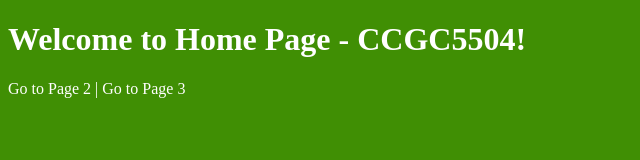
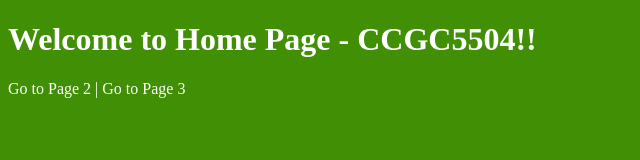
Before and after one commit to k31th1904/jenkins, a plain HTML site: page web/index.html in a window 1280 px wide. Shown: the full height of the page, 0-640 px from the left. Drawn offline with Linux system fonts and the light colour scheme.

Commit message:
modified html files

```diff
--- a/web/index.html
+++ b/web/index.html
@@ -5,7 +5,7 @@
         <link rel="stylesheet" type="text/css" href="styles.css">
     </head>
     <body>
-        <h1>Welcome to Home Page - CCGC5504!</h1>
+        <h1>Welcome to Home Page - CCGC5504!!</h1>
         <p>
             <a href="page2.html">Go to Page 2</a> |
             <a href="page3.html">Go to Page 3</a>
```
